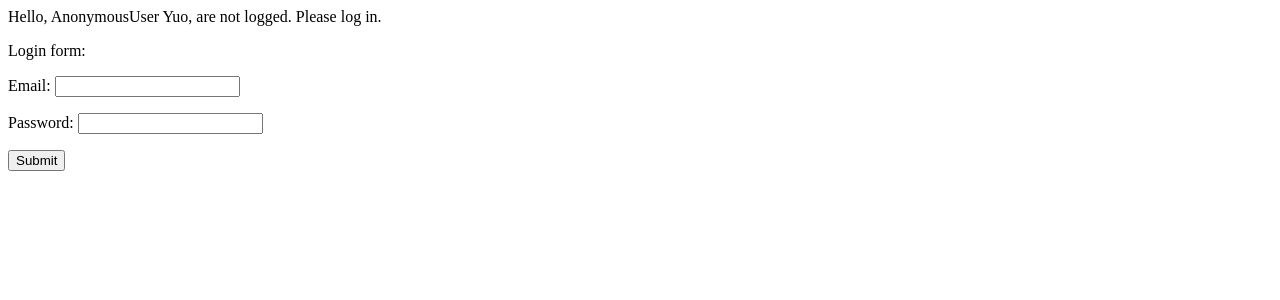
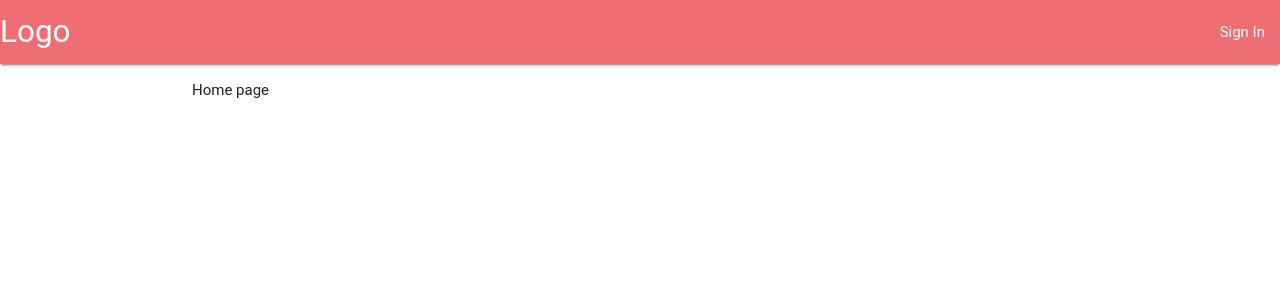
Before and after one commit to Protsiuk/FirstDjangoProject, a Django app: page / in a window 1280 px wide. Shown: the top 300 px of the page. Run offline with Django 3.2, Linux system fonts and the light colour scheme; some libraries are stand-ins or nearby versions; some web fonts are replaced.

Commit message:
Created pages base.html, login.html

```diff
--- a/accounts/views.py
+++ b/accounts/views.py
@@ -5,6 +5,15 @@ from accounts.forms import LoginForm
 
 
 def home_page(request):
+    return render(request, "home.html")
+
+
+def sign_out(request):
+    logout(request)
+    return HttpResponseRedirect(reverse("home"))
+
+
+def sign_in(request):
     form = LoginForm()
     if request.method == "POST":
         form = LoginForm(request.POST)
@@ -15,15 +24,4 @@ def home_page(request):
                 login(request, user)
             else:
                 print("sorry")
-    #
-    #         print("valid")
-    # # logic auth
-    #     else:
-    #         print("NOT VALID")
-    # # logic error
-    return render(request, "home_page.html", {"form": form})
-
-
-def logout_user(request):
-    logout(request)
-    return HttpResponseRedirect(reverse("home"))
+    return render(request, "login.html", {"form": form})
--- a/first_project/settings.py
+++ b/first_project/settings.py
@@ -40,6 +40,10 @@ INSTALLED_APPS = [
 
     # django apps
     'accounts',
+
+    # 3-d generation
+    # 'django.drfdocs',
+
 ]
 
 MIDDLEWARE = [
@@ -50,6 +54,7 @@ MIDDLEWARE = [
     'django.contrib.auth.middleware.AuthenticationMiddleware',
     'django.contrib.messages.middleware.MessageMiddleware',
     'django.middleware.clickjacking.XFrameOptionsMiddleware',
+
 ]
 
 ROOT_URLCONF = 'first_project.urls'
--- a/first_project/urls.py
+++ b/first_project/urls.py
@@ -17,10 +17,11 @@ from django.conf.urls import url
 from django.contrib import admin
 from django.conf import settings
 from django.conf.urls.static import static
-from accounts.views import home_page, logout_user
+from accounts.views import home_page, sign_out, sign_in
 
 urlpatterns = [
     url(r'^admin/', admin.site.urls),
     url(r'^$', home_page, name='home'),
-    url(r'^logout/$', logout_user, name='logout'),
+    url(r'^logout/$', sign_out, name='logout'),
+    url(r'^login/$', sign_in, name='login'),
 ] + static(settings.MEDIA_URL, document_root=settings.MEDIA_ROOT)
--- a/templates/base.html
+++ b/templates/base.html
@@ -2,13 +2,35 @@
 <html lang="en">
 <head>
     <meta charset="UTF-8">
-    <title>{% block title %}first project{% endblock title %}</title>
+    <title>First project</title>
+{#    <title>{% block title %}first project{% endblock title %}</title>#}
+     <!-- Compiled and minified CSS -->
+    <link rel="stylesheet" href="https://cdnjs.cloudflare.com/ajax/libs/materialize/0.98.1/css/materialize.min.css">
+    <!--Import jQuery before materialize.js-->
+    <script type="text/javascript" src="https://code.jquery.com/jquery-2.1.1.min.js"></script>
+    <!-- Compiled and minified JavaScript -->
+    <script src="https://cdnjs.cloudflare.com/ajax/libs/materialize/0.98.1/js/materialize.min.js"></script>
+
 </head>
 <body>
-{% block content %}
-zdvfSfvsx
-{% endblock %}
 
+<nav>
+    <div class="nav-wrapper">
+        <a href="{% url 'home' %}" class="brand-logo">Logo</a>
+        <ul id="nav-mobile" class="right hide-on-med-and-down">
+            {% if request.user.is_authenticated %}
+                <li><a href="{% url 'logout' %}">Sign Out</a></li>
+            {% else %}
+                <li><a href="{% url 'login' %}">Sign In</a></li>
+            {% endif %}
+        </ul>
+    </div>
+</nav>
+
+<div class="container">
+    {% block content %}
+    {% endblock %}
+</div>
 
 </body>
 </html>
--- /dev/null
+++ b/templates/home.html
@@ -0,0 +1,5 @@
+{% extends "base.html" %}
+
+{% block content %}
+    <p>Home page</p>
+{% endblock content %}
--- a/templates/home_page.html
+++ /dev/null
@@ -1,18 +0,0 @@
-{% extends "base.html" %}
-
-{% block content %}
-    {% if request.user.is_authenticated %}
-        Hello, {{ request.user }}
-        <a href="{% url 'logout' %}">Logout</a>
-    {% else %}
-        Hello, {{ request.user }}
-        Yuo, are not logged. Please log in.
-    {% endif %}
-
-    <p>Login form:</p>
-    <form action="{% url 'home' %}" method="post">
-        {% csrf_token %}
-        {{ form.as_p}}
-        <input type="submit">
-    </form>
-{% endblock content %}
```
Also changed, not shown: templates/login.html (added, +27 -0 lines).
